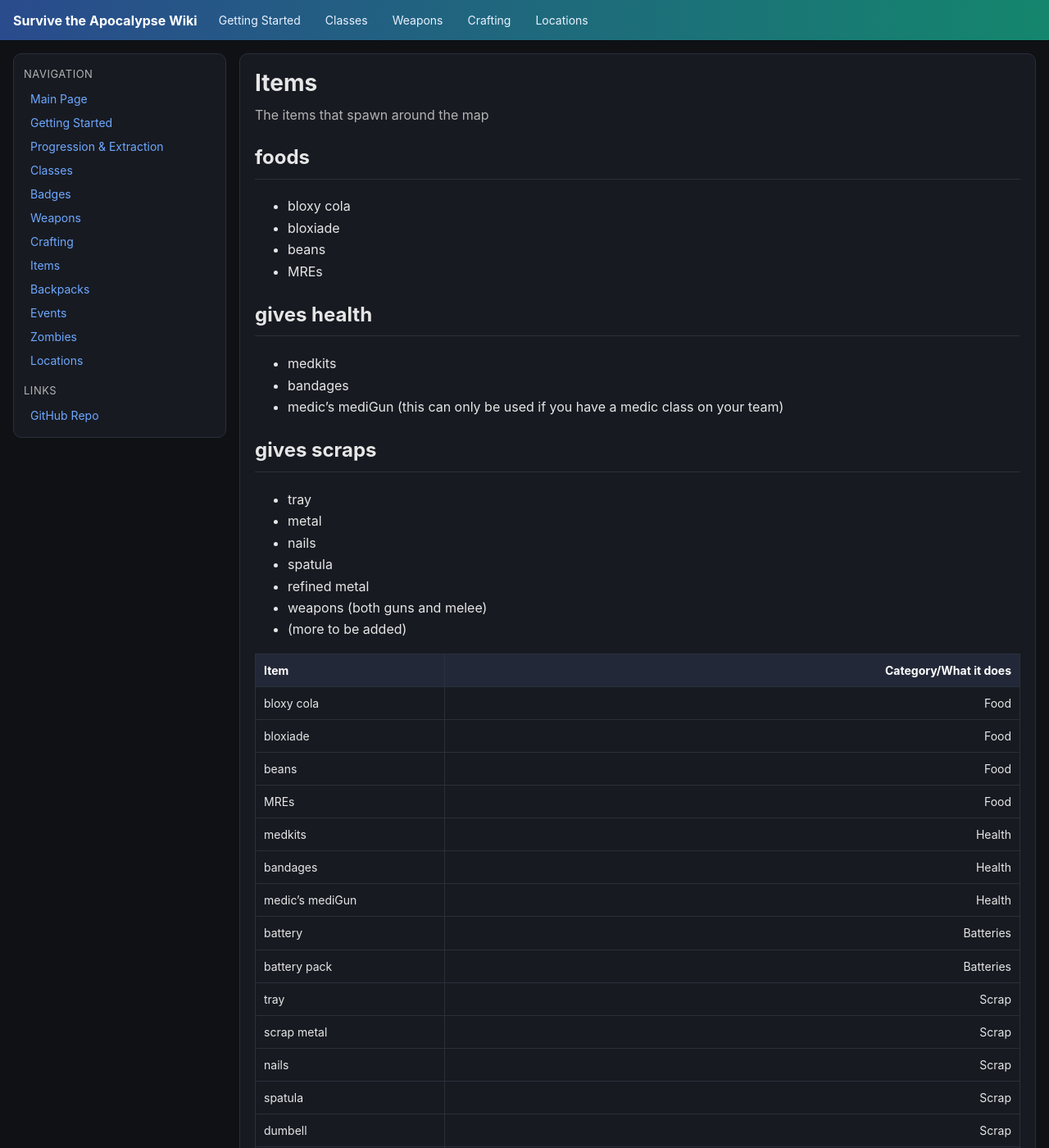
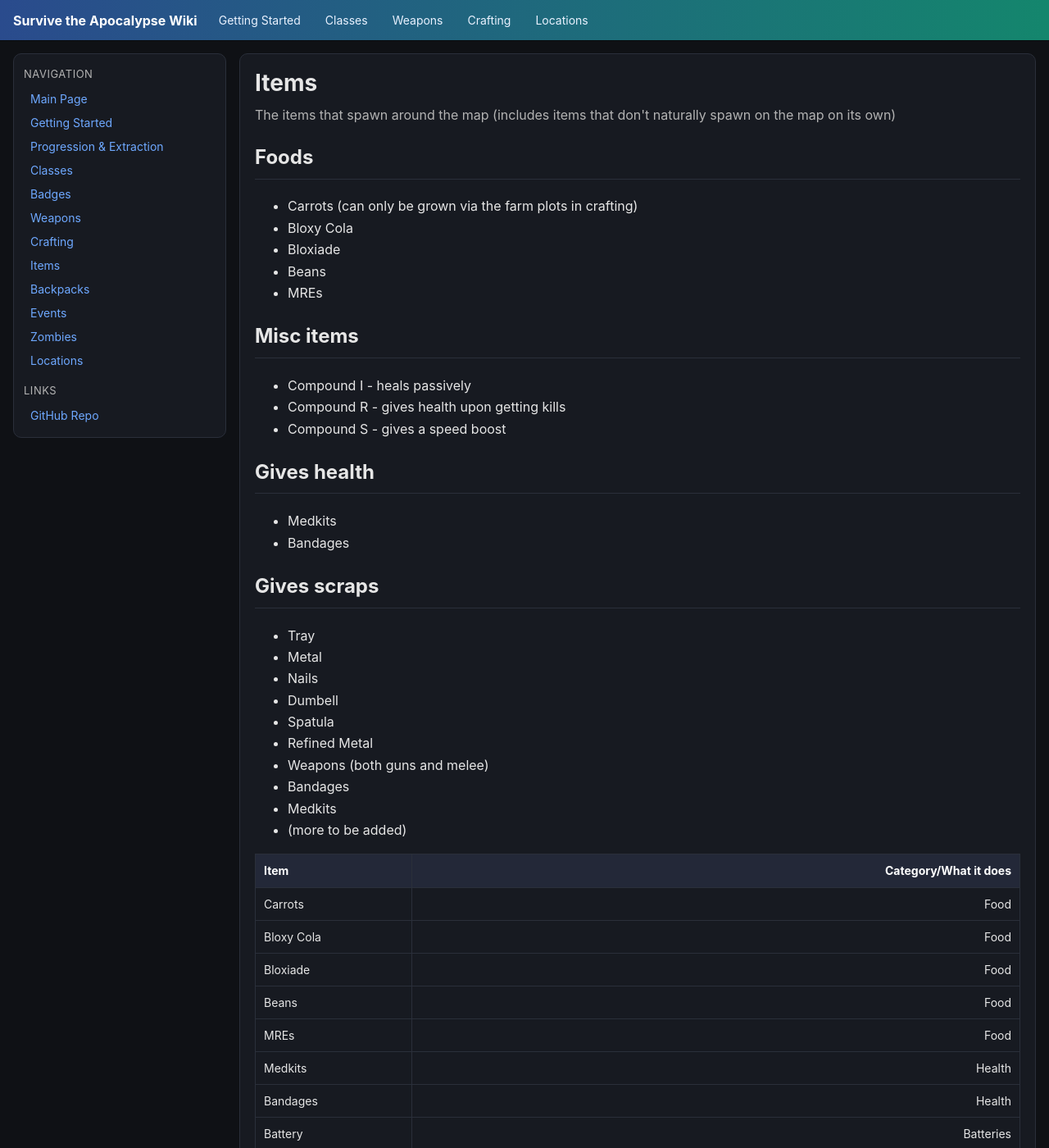
Before and after one commit to Xolreyli/survive-the-apocalypse-wiki, a Jekyll site: the page built from docs/07-items.md, in a window 1280 px wide and 1400 px high. Shown: the whole window at 82% size. Built offline with Jekyll 4.4.1, drawn with Linux system fonts in a browser that asks for light colours; some of the changed text lies outside the part shown.

Commit message:
changes in accoradance with the game update

```diff
--- a/docs/07-items.md
+++ b/docs/07-items.md
@@ -1,43 +1,51 @@
 ---
 title: Items
 layout: default
-summary: The items that spawn around the map
+summary: The items that spawn around the map (includes items that don't naturally spawn on the map on its own)
 ---
 
-## foods
-- bloxy cola
-- bloxiade
-- beans
+## Foods
+- Carrots (can only be grown via the farm plots in crafting)
+- Bloxy Cola
+- Bloxiade
+- Beans
 - MREs
 
-## gives health
-- medkits
-- bandages
-- medic's mediGun (this can only be used if you have a medic class on your team)
+## Misc items
+- Compound I - heals passively
+- Compound R - gives health upon getting kills
+- Compound S - gives a speed boost
 
-## gives scraps
-- tray
-- metal
-- nails
-- spatula
-- refined metal
-- weapons (both guns and melee)
+## Gives health
+- Medkits
+- Bandages
+
+## Gives scraps
+- Tray
+- Metal
+- Nails
+- Dumbell
+- Spatula
+- Refined Metal
+- Weapons (both guns and melee)
+- Bandages
+- Medkits
 - (more to be added)
 
 | Item | Category/What it does |
 |---|---:|
-| bloxy cola | Food |
-| bloxiade | Food |
-| beans | Food |
+| Carrots | Food |
+| Bloxy Cola | Food |
+| Bloxiade | Food |
+| Beans | Food |
 | MREs | Food |
-| medkits | Health |
-| bandages | Health |
-| medic's mediGun | Health |
-| battery | Batteries |
-| battery pack | Batteries |
-| tray | Scrap |
-| scrap metal | Scrap |
-| nails | Scrap |
-| spatula | Scrap |
-| dumbell | Scrap |
+| Medkits | Health |
+| Bandages | Health |
+| Battery | Batteries |
+| Battery pack | Batteries |
+| Tray | Scrap |
+| Scrap metal | Scrap |
+| Nails | Scrap |
+| Spatula | Scrap |
+| Dumbell | Scrap |
 | Weapons | Scrap. All of them can be scrapped (both melee and guns) |
```
Also changed, not shown: docs/03-classes.md (+1 -0 lines), docs/05-weapons.md (+1 -0 lines), docs/10-zombies.md (+16 -0 lines), assets/img/zombies/crawler.png (added).
